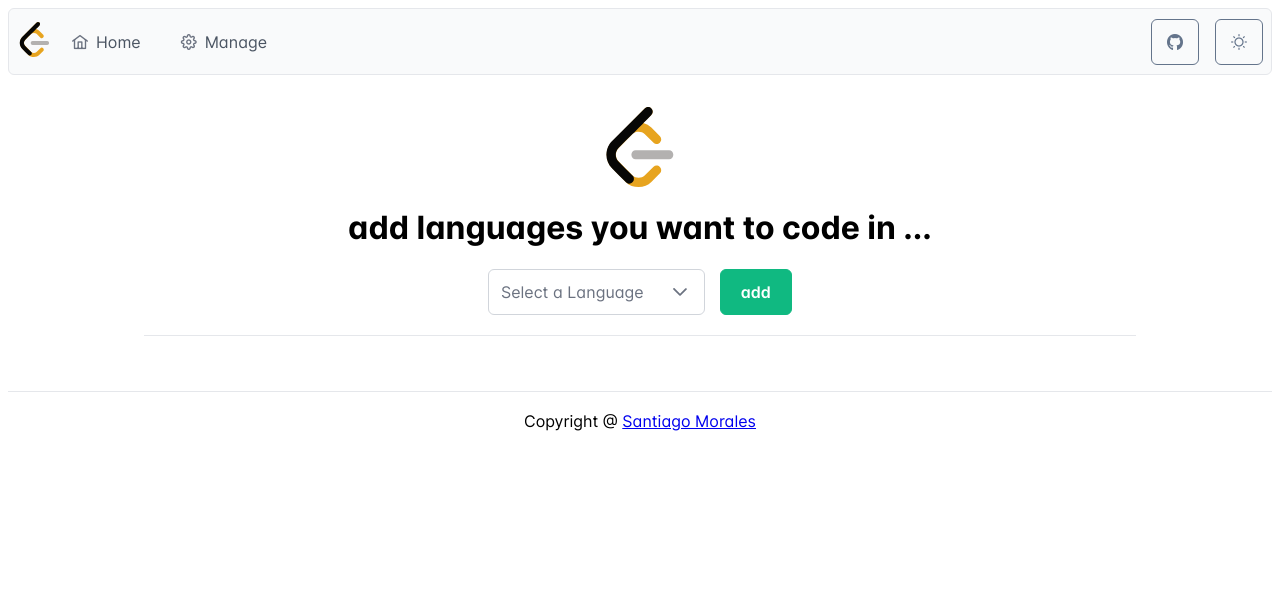
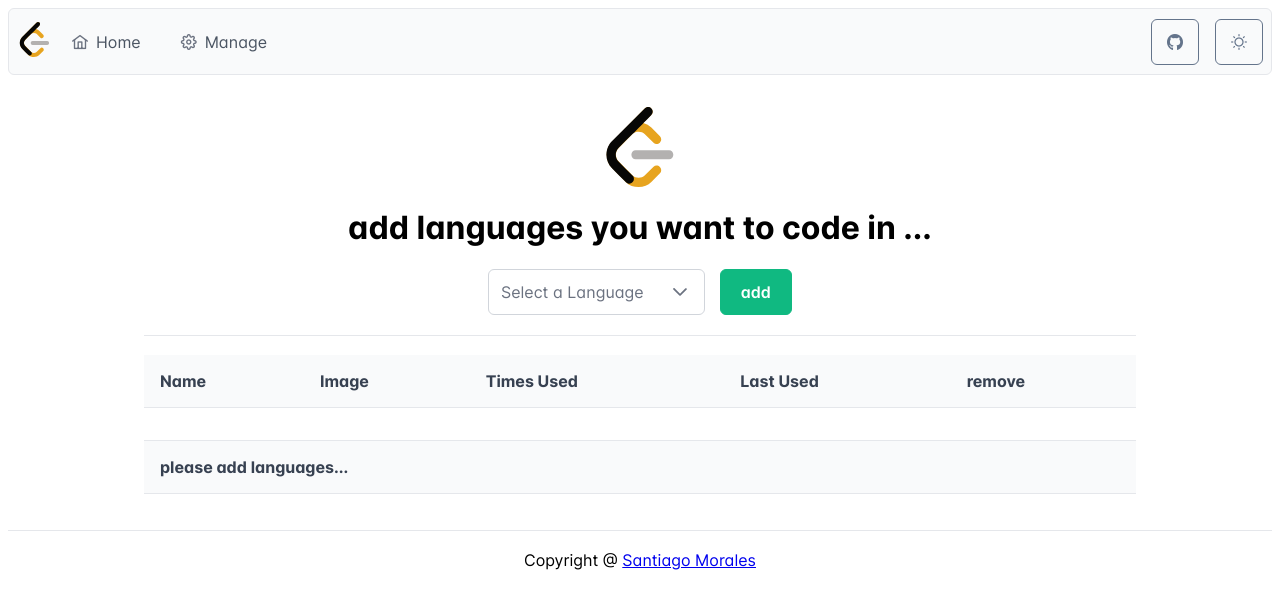
Before and after one commit to Aleroms/leetcode-language-selector, a Vue app: page /manage in a window 1280 px wide. Shown: the top 608 px of the page. Built offline with nearby package versions, Linux system fonts and the light colour scheme; a web font is replaced by a local one.

Commit message:
added list for manage page

```diff
--- /dev/null
+++ b/src/components/LanguageList.vue
@@ -0,0 +1,61 @@
+<template>
+  <section id="leetcode-language-list">
+    <DataTable :value="leetcodeStore.userLanguages" tableStyle="min-width: 50rem">
+      <Column field="name" header="Name"></Column>
+      <Column field="url" header="Image">
+        <template #body="slotProps">
+          <img
+            width="40"
+            height="40"
+            :src="`/svg/${slotProps.data.url}`"
+            :alt="slotProps.data.name"
+          />
+        </template>
+      </Column>
+      <Column field="times_used" header="Times Used"></Column>
+      <Column field="last_used" header="Last Used">
+        <template #body="slotProps">
+          {{ slotProps.data.times_used > 0 ? slotProps.data.last_used : 'not used yet' }}...
+        </template>
+      </Column>
+      <template #footer>
+        <div v-if="leetcodeStore.userLanguages.length !== 0">
+          there {{ leetcodeStore.userLanguages.length > 1 ? 'are' : 'is' }}
+          {{ leetcodeStore.userLanguages.length }} language{{
+            leetcodeStore.userLanguages.length > 1 ? 's' : ''
+          }}
+          to code in...
+        </div>
+        <div v-else>please add languages...</div>
+      </template>
+      <Column header="remove">
+        <template #body="slotProps">
+          <Button
+            icon="pi pi-trash"
+            @click="remove(slotProps.data.name)"
+            aria-label="remove"
+            text
+            rounded
+            severity="secondary"
+          />
+        </template>
+      </Column>
+    </DataTable>
+  </section>
+</template>
+
+<script setup>
+import DataTable from 'primevue/datatable'
+import Column from 'primevue/column'
+import Button from 'primevue/button'
+import { useLeetcodeStore } from '@/stores/programmingLanguages'
+import { ref } from 'vue'
+const leetcodeStore = useLeetcodeStore()
+const arrLength = ref(leetcodeStore.userLanguages.length)
+const remove = (id) => {
+  console.log('removing', id)
+  leetcodeStore.remove(id)
+}
+</script>
+
+<style lang="scss" scoped></style>
--- a/src/stores/programmingLanguages.js
+++ b/src/stores/programmingLanguages.js
@@ -10,8 +10,14 @@ export const useLeetcodeStore = defineStore('leetcodeStore', {
   actions: {
     add(lang) {
       console.log(lang)
+      //only add new items
       if (lang !== '' && !this.userLanguages.find((item) => item.name === lang.name)) {
-        this.userLanguages.push(lang)
+        const date = new Date()
+        this.userLanguages.push({
+          ...lang,
+          times_used: 0,
+          last_used: `${date.getMonth() + 1}/${date.getDate()}/${date.getFullYear()}`
+        })
       }
     },
     remove(id) {
--- a/src/views/ManageView.vue
+++ b/src/views/ManageView.vue
@@ -6,6 +6,7 @@
       <SelectForm />
       <Divider />
     </div>
+    <LanguageList />
   </div>
 </template>
 
@@ -13,6 +14,7 @@
 import LeetcodeIcon from '@/components/LeetcodeIcon.vue'
 import Divider from 'primevue/divider'
 import SelectForm from '@/components/SelectForm.vue'
+import LanguageList from '@/components/LanguageList.vue'
 </script>
 
 <style lang="scss" scoped>
@@ -27,6 +29,4 @@ import SelectForm from '@/components/SelectForm.vue'
   align-items: center;
   justify-content: center;
 }
-
-
 </style>
```
